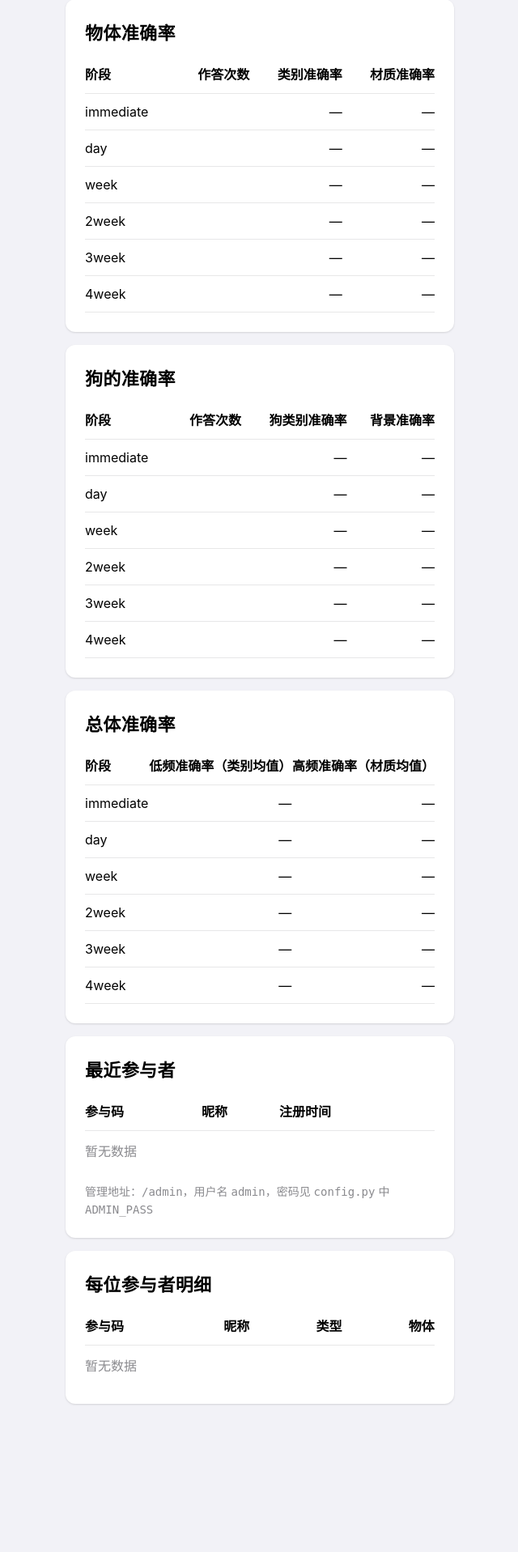
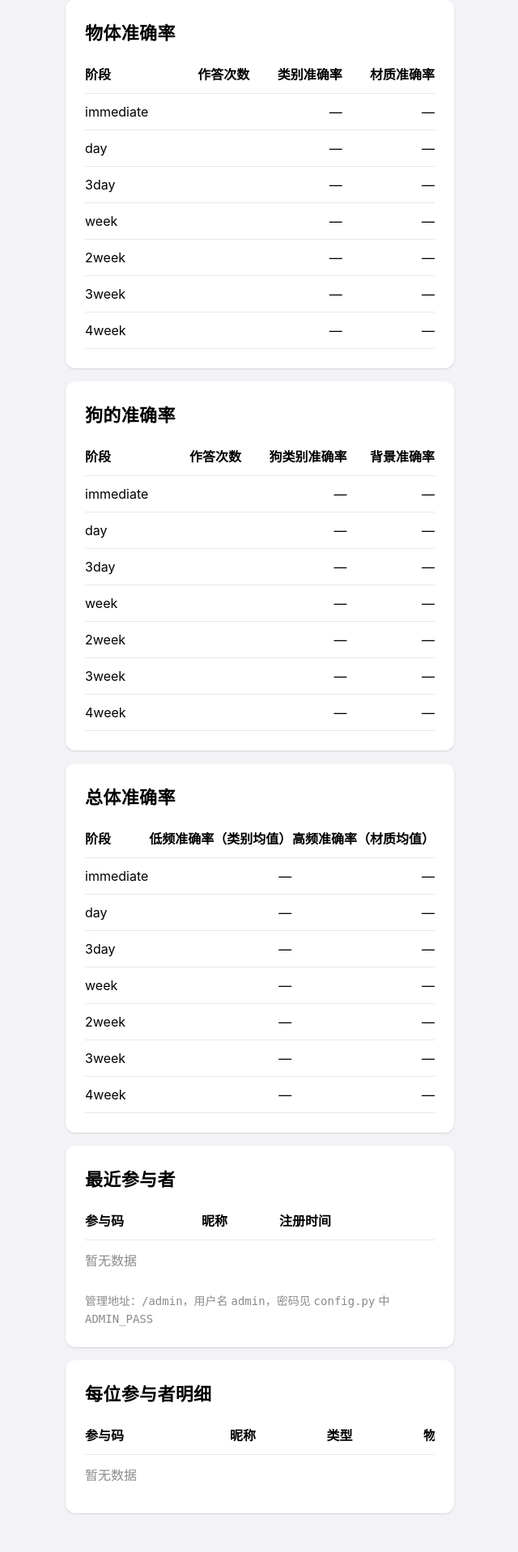
Before and after one commit to Arrosw/memory-experiment, a Flask app: template templates/admin.html in a window 1280 px wide. Shown: the part 236-2153 px from the top of the page at 81% size, without its empty margins (319-959 px from the left). Before the commit the page ends 1971 px from the top, so only its background shows below. Run offline with Flask 3, Linux system fonts and the light colour scheme; the template is opened without the code that fills it, so the values that code supplies are empty.

Commit message:
feat(phases): add 3day phase — sequence now immediate→day→3day→week→2week→3week→4week

```diff
--- a/app.py
+++ b/app.py
@@ -10,13 +10,13 @@ from pathlib import Path
 from flask import Flask, Response, g, jsonify, redirect, render_template, request, send_file, session, url_for
 from PIL import Image, ImageDraw, ImageFont
 
-from config import ADMIN_PASS, ADMIN_USER, ANIMALS, CATEGORIES, DAY_WINDOW, DB_PATH, DEBUG_SKIP_WINDOWS, DOG_BACKGROUNDS, DOG_BREEDS, MATERIALS, STUDY_DURATION_SECONDS, TRIALS_PER_PARTICIPANT, WEEK_WINDOW, WEEK2_WINDOW, WEEK3_WINDOW, WEEK4_WINDOW, init_db
+from config import ADMIN_PASS, ADMIN_USER, ANIMALS, CATEGORIES, DAY_WINDOW, DAY3_WINDOW, DB_PATH, DEBUG_SKIP_WINDOWS, DOG_BACKGROUNDS, DOG_BREEDS, MATERIALS, STUDY_DURATION_SECONDS, TRIALS_PER_PARTICIPANT, WEEK_WINDOW, WEEK2_WINDOW, WEEK3_WINDOW, WEEK4_WINDOW, init_db
 
 MATERIAL_COLORS = {
     'wood': '#D2A679', 'plastic': '#4FC3F7', 'metal': '#B0BEC5',
     'glass': '#E0F7FA', 'ceramic': '#FFCCBC', 'stone': '#9E9E9E',
 }
-PHASES = {'immediate', 'day', 'week', '2week', '3week', '4week'}
+PHASES = {'immediate', 'day', '3day', 'week', '2week', '3week', '4week'}
 app = Flask(__name__)
 app.secret_key = os.environ.get('SECRET_KEY', 'dev-only-fallback-key')
 
@@ -148,6 +148,8 @@ def get_phase_row(db, participant_id: int):
         days = (now - parse_ts(trial['study_started_at'])).days
         if 'day' not in done and (DEBUG_SKIP_WINDOWS or DAY_WINDOW[0] <= days <= DAY_WINDOW[1]):
             return trial, 'day'
+        if '3day' not in done and (DEBUG_SKIP_WINDOWS or DAY3_WINDOW[0] <= days <= DAY3_WINDOW[1]):
+            return trial, '3day'
         if 'week' not in done and (DEBUG_SKIP_WINDOWS or WEEK_WINDOW[0] <= days <= WEEK_WINDOW[1]):
             return trial, 'week'
         if '2week' not in done and (DEBUG_SKIP_WINDOWS or WEEK2_WINDOW[0] <= days <= WEEK2_WINDOW[1]):
@@ -316,6 +318,7 @@ def done():
     progress = [
         {'key': 'immediate', 'label': '即时', 'done': False, 'note': ''},
         {'key': 'day',       'label': '',      'done': False, 'note': ''},
+        {'key': '3day',      'label': '',      'done': False, 'note': ''},
         {'key': 'week',      'label': '',      'done': False, 'note': ''},
         {'key': '2week',     'label': '',      'done': False, 'note': ''},
         {'key': '3week',     'label': '',      'done': False, 'note': ''},
@@ -340,7 +343,7 @@ def done():
             if first_trial['study_started_at']:
                 started = parse_ts(first_trial['study_started_at'])
                 today = datetime.now(timezone.utc).date()
-                for key, offset in [('day', DAY_WINDOW[0]), ('week', WEEK_WINDOW[0]), ('2week', WEEK2_WINDOW[0]), ('3week', WEEK3_WINDOW[0]), ('4week', WEEK4_WINDOW[0])]:
+                for key, offset in [('day', DAY_WINDOW[0]), ('3day', DAY3_WINDOW[0]), ('week', WEEK_WINDOW[0]), ('2week', WEEK2_WINDOW[0]), ('3week', WEEK3_WINDOW[0]), ('4week', WEEK4_WINDOW[0])]:
                     entry = next(x for x in progress if x['key'] == key)
                     if not entry['done']:
                         target = (started + timedelta(days=offset)).date()
@@ -413,7 +416,7 @@ def admin():
         return (a + b) / 2
 
     total_acc = {}
-    for ph in ['immediate', 'day', 'week', '2week', '3week', '4week']:
+    for ph in ['immediate', 'day', '3day', 'week', '2week', '3week', '4week']:
         o = obj_acc_map.get(ph, {})
         d = dog_acc_map.get(ph, {})
         total_acc[ph] = {
@@ -424,6 +427,7 @@ def admin():
         'cat': [
             round(total_acc['immediate']['low'] * 100, 1) if total_acc.get('immediate', {}).get('low') is not None else None,
             round(total_acc['day']['low'] * 100, 1) if total_acc.get('day', {}).get('low') is not None else None,
+            round(total_acc['3day']['low'] * 100, 1) if total_acc.get('3day', {}).get('low') is not None else None,
             round(total_acc['week']['low'] * 100, 1) if total_acc.get('week', {}).get('low') is not None else None,
             round(total_acc['2week']['low'] * 100, 1) if total_acc.get('2week', {}).get('low') is not None else None,
             round(total_acc['3week']['low'] * 100, 1) if total_acc.get('3week', {}).get('low') is not None else None,
@@ -432,6 +436,7 @@ def admin():
         'mat': [
             round(total_acc['immediate']['high'] * 100, 1) if total_acc.get('immediate', {}).get('high') is not None else None,
             round(total_acc['day']['high'] * 100, 1) if total_acc.get('day', {}).get('high') is not None else None,
+            round(total_acc['3day']['high'] * 100, 1) if total_acc.get('3day', {}).get('high') is not None else None,
             round(total_acc['week']['high'] * 100, 1) if total_acc.get('week', {}).get('high') is not None else None,
             round(total_acc['2week']['high'] * 100, 1) if total_acc.get('2week', {}).get('high') is not None else None,
             round(total_acc['3week']['high'] * 100, 1) if total_acc.get('3week', {}).get('high') is not None else None,
@@ -462,8 +467,8 @@ def admin():
             row_map[code] = {
                 'code': row['code'],
                 'nickname': row['nickname'],
-                'object': {'category': '', 'material': '', 'immediate': default_phase(), 'day': default_phase(), 'week': default_phase(), '2week': default_phase(), '3week': default_phase(), '4week': default_phase()},
-                'dog':    {'category': '', 'material': '', 'immediate': default_phase(), 'day': default_phase(), 'week': default_phase(), '2week': default_phase(), '3week': default_phase(), '4week': default_phase()},
+                'object': {'category': '', 'material': '', 'immediate': default_phase(), 'day': default_phase(), '3day': default_phase(), 'week': default_phase(), '2week': default_phase(), '3week': default_phase(), '4week': default_phase()},
+                'dog':    {'category': '', 'material': '', 'immediate': default_phase(), 'day': default_phase(), '3day': default_phase(), 'week': default_phase(), '2week': default_phase(), '3week': default_phase(), '4week': default_phase()},
             }
             per_user.append(row_map[code])
         tt = row['trial_type']
--- a/templates/admin.html
+++ b/templates/admin.html
@@ -24,7 +24,7 @@
         </tr>
       </thead>
       <tbody>
-        {% for ph in ['immediate', 'day', 'week', '2week', '3week', '4week'] %}
+        {% for ph in ['immediate', 'day', '3day', 'week', '2week', '3week', '4week'] %}
           {% set row = obj_acc_map.get(ph) %}
           <tr>
             <td style="padding:12px 0;border-bottom:1px solid var(--separator);">{{ ph }}</td>
@@ -49,7 +49,7 @@
         </tr>
       </thead>
       <tbody>
-        {% for ph in ['immediate', 'day', 'week', '2week', '3week', '4week'] %}
+        {% for ph in ['immediate', 'day', '3day', 'week', '2week', '3week', '4week'] %}
           {% set row = dog_acc_map.get(ph) %}
           <tr>
             <td style="padding:12px 0;border-bottom:1px solid var(--separator);">{{ ph }}</td>
@@ -73,7 +73,7 @@
         </tr>
       </thead>
       <tbody>
-        {% for ph in ['immediate', 'day', 'week', '2week', '3week', '4week'] %}
+        {% for ph in ['immediate', 'day', '3day', 'week', '2week', '3week', '4week'] %}
           {% set row = total_acc.get(ph) %}
           <tr>
             <td style="padding:12px 0;border-bottom:1px solid var(--separator);">{{ ph }}</td>
@@ -115,7 +115,7 @@
   <div class="card">
     <h2>每位参与者明细</h2>
     <div style="overflow-x:auto;">
-      <table style="width:100%;border-collapse:collapse;min-width:1780px;">
+      <table style="width:100%;border-collapse:collapse;min-width:1980px;">
         <thead>
           <tr>
             <th style="text-align:left;padding:12px 0;border-bottom:1px solid var(--separator);">参与码</th>
@@ -124,6 +124,7 @@
             <th style="text-align:left;padding:12px 0;border-bottom:1px solid var(--separator);">物体/狗</th>
             <th style="text-align:left;padding:12px 0;border-bottom:1px solid var(--separator);">即时（时长/类别/属性）</th>
             <th style="text-align:left;padding:12px 0;border-bottom:1px solid var(--separator);">一天</th>
+            <th style="text-align:left;padding:12px 0;border-bottom:1px solid var(--separator);">三天</th>
             <th style="text-align:left;padding:12px 0;border-bottom:1px solid var(--separator);">一周</th>
             <th style="text-align:left;padding:12px 0;border-bottom:1px solid var(--separator);">两周</th>
             <th style="text-align:left;padding:12px 0;border-bottom:1px solid var(--separator);">三周</th>
@@ -139,6 +140,7 @@
               <td style="padding:12px 0;border-bottom:1px solid var(--separator);">{{ row.object.category }} {{ row.object.material }}</td>
               <td style="padding:12px 0;border-bottom:1px solid var(--separator);">{{ row.object.immediate.elapsed_label }} / {{ (row.object.immediate.resp_cat ~ ('✓' if row.object.immediate.cat_ok == 1 else '✗')) if row.object.immediate.resp_cat else '—' }} / {{ (row.object.immediate.resp_mat ~ ('✓' if row.object.immediate.mat_ok == 1 else '✗')) if row.object.immediate.resp_mat else '—' }}</td>
               <td style="padding:12px 0;border-bottom:1px solid var(--separator);">{{ row.object.day.elapsed_label }} / {{ (row.object.day.resp_cat ~ ('✓' if row.object.day.cat_ok == 1 else '✗')) if row.object.day.resp_cat else '—' }} / {{ (row.object.day.resp_mat ~ ('✓' if row.object.day.mat_ok == 1 else '✗')) if row.object.day.resp_mat else '—' }}</td>
+              <td style="padding:12px 0;border-bottom:1px solid var(--separator);">{{ row.object['3day'].elapsed_label }} / {{ (row.object['3day'].resp_cat ~ ('✓' if row.object['3day'].cat_ok == 1 else '✗')) if row.object['3day'].resp_cat else '—' }} / {{ (row.object['3day'].resp_mat ~ ('✓' if row.object['3day'].mat_ok == 1 else '✗')) if row.object['3day'].resp_mat else '—' }}</td>
               <td style="padding:12px 0;border-bottom:1px solid var(--separator);">{{ row.object.week.elapsed_label }} / {{ (row.object.week.resp_cat ~ ('✓' if row.object.week.cat_ok == 1 else '✗')) if row.object.week.resp_cat else '—' }} / {{ (row.object.week.resp_mat ~ ('✓' if row.object.week.mat_ok == 1 else '✗')) if row.object.week.resp_mat else '—' }}</td>
               <td style="padding:12px 0;border-bottom:1px solid var(--separator);">{{ row.object['2week'].elapsed_label }} / {{ (row.object['2week'].resp_cat ~ ('✓' if row.object['2week'].cat_ok == 1 else '✗')) if row.object['2week'].resp_cat else '—' }} / {{ (row.object['2week'].resp_mat ~ ('✓' if row.object['2week'].mat_ok == 1 else '✗')) if row.object['2week'].resp_mat else '—' }}</td>
               <td style="padding:12px 0;border-bottom:1px solid var(--separator);">{{ row.object['3week'].elapsed_label }} / {{ (row.object['3week'].resp_cat ~ ('✓' if row.object['3week'].cat_ok == 1 else '✗')) if row.object['3week'].resp_cat else '—' }} / {{ (row.object['3week'].resp_mat ~ ('✓' if row.object['3week'].mat_ok == 1 else '✗')) if row.object['3week'].resp_mat else '—' }}</td>
@@ -151,13 +153,14 @@
               <td style="padding:12px 0;border-bottom:1px solid var(--separator);">{{ row.dog.category }} {{ row.dog.material }}</td>
               <td style="padding:12px 0;border-bottom:1px solid var(--separator);">{{ row.dog.immediate.elapsed_label }} / {{ (row.dog.immediate.resp_cat ~ ('✓' if row.dog.immediate.cat_ok == 1 else '✗')) if row.dog.immediate.resp_cat else '—' }} / {{ (row.dog.immediate.resp_mat ~ ('✓' if row.dog.immediate.mat_ok == 1 else '✗')) if row.dog.immediate.resp_mat else '—' }}</td>
               <td style="padding:12px 0;border-bottom:1px solid var(--separator);">{{ row.dog.day.elapsed_label }} / {{ (row.dog.day.resp_cat ~ ('✓' if row.dog.day.cat_ok == 1 else '✗')) if row.dog.day.resp_cat else '—' }} / {{ (row.dog.day.resp_mat ~ ('✓' if row.dog.day.mat_ok == 1 else '✗')) if row.dog.day.resp_mat else '—' }}</td>
+              <td style="padding:12px 0;border-bottom:1px solid var(--separator);">{{ row.dog['3day'].elapsed_label }} / {{ (row.dog['3day'].resp_cat ~ ('✓' if row.dog['3day'].cat_ok == 1 else '✗')) if row.dog['3day'].resp_cat else '—' }} / {{ (row.dog['3day'].resp_mat ~ ('✓' if row.dog['3day'].mat_ok == 1 else '✗')) if row.dog['3day'].resp_mat else '—' }}</td>
               <td style="padding:12px 0;border-bottom:1px solid var(--separator);">{{ row.dog.week.elapsed_label }} / {{ (row.dog.week.resp_cat ~ ('✓' if row.dog.week.cat_ok == 1 else '✗')) if row.dog.week.resp_cat else '—' }} / {{ (row.dog.week.resp_mat ~ ('✓' if row.dog.week.mat_ok == 1 else '✗')) if row.dog.week.resp_mat else '—' }}</td>
               <td style="padding:12px 0;border-bottom:1px solid var(--separator);">{{ row.dog['2week'].elapsed_label }} / {{ (row.dog['2week'].resp_cat ~ ('✓' if row.dog['2week'].cat_ok == 1 else '✗')) if row.dog['2week'].resp_cat else '—' }} / {{ (row.dog['2week'].resp_mat ~ ('✓' if row.dog['2week'].mat_ok == 1 else '✗')) if row.dog['2week'].resp_mat else '—' }}</td>
               <td style="padding:12px 0;border-bottom:1px solid var(--separator);">{{ row.dog['3week'].elapsed_label }} / {{ (row.dog['3week'].resp_cat ~ ('✓' if row.dog['3week'].cat_ok == 1 else '✗')) if row.dog['3week'].resp_cat else '—' }} / {{ (row.dog['3week'].resp_mat ~ ('✓' if row.dog['3week'].mat_ok == 1 else '✗')) if row.dog['3week'].resp_mat else '—' }}</td>
               <td style="padding:12px 0;border-bottom:1px solid var(--separator);">{{ row.dog['4week'].elapsed_label }} / {{ (row.dog['4week'].resp_cat ~ ('✓' if row.dog['4week'].cat_ok == 1 else '✗')) if row.dog['4week'].resp_cat else '—' }} / {{ (row.dog['4week'].resp_mat ~ ('✓' if row.dog['4week'].mat_ok == 1 else '✗')) if row.dog['4week'].resp_mat else '—' }}</td>
             </tr>
           {% else %}
-            <tr><td colspan="10" style="padding:12px 0;color:var(--text-secondary);">暂无数据</td></tr>
+            <tr><td colspan="11" style="padding:12px 0;color:var(--text-secondary);">暂无数据</td></tr>
           {% endfor %}
         </tbody>
       </table>
--- a/templates/done.html
+++ b/templates/done.html
@@ -6,7 +6,7 @@
   <div class="card text-center">
     <div style="font-size:64px;text-align:center;margin-bottom:var(--s6);">✓</div>
     <h1>感谢您！本阶段已完成</h1>
-    <div style="position:relative;display:flex;justify-content:space-between;align-items:flex-start;width:420px;margin:0 auto var(--s5);">
+    <div style="position:relative;display:flex;justify-content:space-between;align-items:flex-start;width:480px;margin:0 auto var(--s5);">
       <div style="position:absolute;top:6px;left:6px;right:6px;height:1px;background:var(--separator);"></div>
       {% for p in progress %}
       <div style="display:flex;flex-direction:column;align-items:center;gap:4px;position:relative;">
```
Also changed, not shown: config.py (+4 -3 lines).
